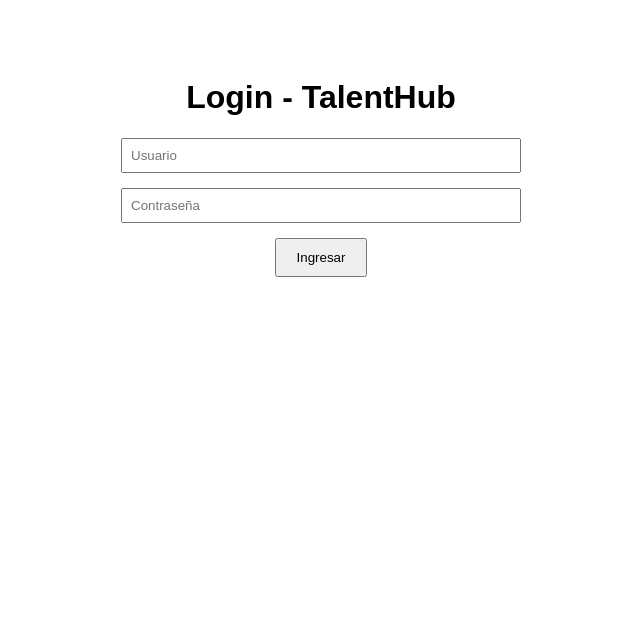
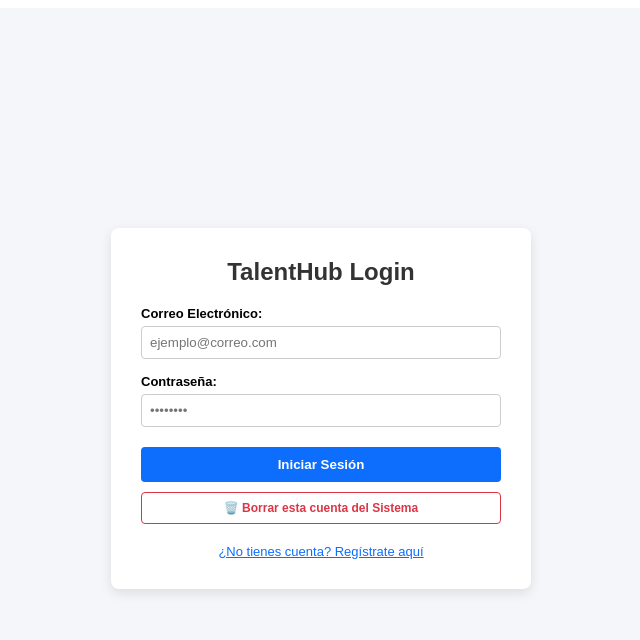
Before and after one commit to mrc3lo/Talent-Hub-1.2, a React (Vite) app: page / in a window 1280 px wide. Shown: the top 640 px of the page, without its empty margins (319-959 px from the left). Built offline with nearby package versions, Linux system fonts and the light colour scheme.

Commit message:
hasheo de contraseñas

```diff
--- /dev/null
+++ b/electron/ipc/users_db.json
@@ -0,0 +1,6 @@
+[
+  {
+    "username": "mati.carrascodv@gmail.com",
+    "password": "5eec61d2b0093b3d393eeecb661067263481a0bc6012095fd57ed9a96a8d3ede"
+  }
+]
--- a/src/pages/LoginPage.jsx
+++ b/src/pages/LoginPage.jsx
@@ -1,62 +1,168 @@
-// src/pages/LoginPage.jsx
 import React, { useState } from 'react';
 
-const LoginPage = ({ onLoginSuccess }) => {
+export default function LoginPage({ onLoginSuccess }) {
+  const [isRegisterMode, setIsRegisterMode] = useState(false);
   const [username, setUsername] = useState('');
   const [password, setPassword] = useState('');
-  const [error, setError] = useState('');
+  const [message, setMessage] = useState('');
+  const [isSuccess, setIsSuccess] = useState(false);
 
-  const handleLogin = (e) => {
+  // Nuevo estado para la confirmación interactiva en el botón sin usar ventanas nativas
+  const [isConfirmingDelete, setIsConfirmingDelete] = useState(false);
+
+  const handleSubmit = async (e) => {
     e.preventDefault();
-    setError('');
+    setMessage('');
+    setIsSuccess(false);
 
-    // Limpiamos el texto ingresado para evitar fallas por espacios o mayúsculas
-    const cleanUsername = username.trim().toLowerCase();
-    const cleanPassword = password.trim();
+    if (!username || !password) {
+      setMessage('Por favor, complete todos los campos.');
+      return;
+    }
 
-    // Validación ultra segura que acepta tanto el identificador como el correo simulado
-    if (
-      (cleanUsername === 'admin') &&
-      cleanPassword === 'admin123'
-    ) {
+    if (isRegisterMode) {
+      try {
+        const response = await window.api.invoke('auth:register', { username, password });
+        setMessage(response.message);
+        setIsSuccess(response.success);
+
+        if (response.success) {
+          setUsername('');
+          setPassword('');
+        }
+      } catch (error) {
+        setMessage('Error al intentar registrar el usuario.');
+      }
+    } else {
+      try {
+        const response = await window.api.invoke('auth:login', { username, password });
+        setIsSuccess(response.success);
+        setMessage(response.message);
+        if (response.success) {
           onLoginSuccess();
-    } else {
-      setError('Usuario o contraseña incorrectos.');
+        }
+      } catch (error) {
+        setMessage('Error al intentar iniciar sesión.');
+      }
+    }
+  };
+
+  const handleEliminarCuenta = async (e) => {
+    e.preventDefault();
+    setMessage('');
+
+    if (!username) {
+      setMessage('Escribe el correo en el campo de arriba para poder borrarlo.');
+      setIsSuccess(false);
+      setIsConfirmingDelete(false);
+      return;
+    }
+
+    // Primer clic: Activa el modo de confirmación visual en el botón
+    if (!isConfirmingDelete) {
+      setIsConfirmingDelete(true);
+      return;
+    }
+
+    // Segundo clic: Ejecuta la acción directamente sin congelar los hilos de Electron
+    try {
+      const response = await window.api.invoke('auth:delete', { username });
+      setIsSuccess(response.success);
+      setMessage(response.message);
+
+      // Limpieza segura de estados
+      setUsername('');
+      setPassword('');
+      setIsConfirmingDelete(false);
+    } catch (error) {
+      setMessage('Error al intentar eliminar el usuario.');
+      setIsSuccess(false);
+      setIsConfirmingDelete(false);
     }
   };
 
   return (
-    <div style={{ padding: '50px', textAlign: 'center', maxWidth: '400px', margin: '0 auto' }}>
-      <h1>Login - TalentHub</h1>
+    <div style={{ display: 'flex', justifyContent: 'center', alignItems: 'center', height: '100vh', fontFamily: 'sans-serif', backgroundColor: '#f4f6f9' }}>
+      <div style={{ padding: '30px', width: '100%', maxWidth: '360px', backgroundColor: '#fff', borderRadius: '8px', boxShadow: '0 4px 12px rgba(0,0,0,0.1)' }}>
+        <h2 style={{ textAlign: 'center', marginTop: 0, color: '#333' }}>
+          {isRegisterMode ? 'Crear Cuenta' : 'TalentHub Login'}
+        </h2>
 
-      <form onSubmit={handleLogin}>
+        <form onSubmit={handleSubmit} style={{ marginTop: '20px' }}>
           <div style={{ marginBottom: '15px' }}>
+            <label style={{ display: 'block', marginBottom: '5px', fontWeight: 'bold', fontSize: '13px' }}>Correo Electrónico:</label>
             <input
               type="text"
-            placeholder="Usuario"
+              placeholder="ejemplo@correo.com"
               value={username}
-            onChange={(e) => setUsername(e.target.value)}
-            required
-            style={{ padding: '8px', width: '100%', boxSizing: 'border-box' }}
+              onChange={(e) => {
+                setUsername(e.target.value);
+                if (isConfirmingDelete) setIsConfirmingDelete(false); // Resetea si cambia el texto
+              }}
+              style={{ width: '100%', padding: '8px', boxSizing: 'border-box', borderRadius: '4px', border: '1px solid #ccc', backgroundColor: '#fff', color: '#000' }}
             />
           </div>
-        <div style={{ marginBottom: '15px' }}>
+
+          <div style={{ marginBottom: '20px' }}>
+            <label style={{ display: 'block', marginBottom: '5px', fontWeight: 'bold', fontSize: '13px' }}>Contraseña:</label>
             <input
               type="password"
-            placeholder="Contraseña"
+              placeholder="••••••••"
               value={password}
               onChange={(e) => setPassword(e.target.value)}
-            required
-            style={{ padding: '8px', width: '100%', boxSizing: 'border-box' }}
+              style={{ width: '100%', padding: '8px', boxSizing: 'border-box', borderRadius: '4px', border: '1px solid #ccc', backgroundColor: '#fff', color: '#000' }}
             />
           </div>
-        <button type="submit" style={{ padding: '10px 20px', cursor: 'pointer' }}>
-          Ingresar
+
+          <button type="submit" style={{ width: '100%', padding: '10px', backgroundColor: isRegisterMode ? '#198754' : '#0d6efd', color: '#fff', border: 'none', borderRadius: '4px', fontWeight: 'bold', cursor: 'pointer', marginBottom: '10px' }}>
+            {isRegisterMode ? 'Registrar Usuario' : 'Iniciar Sesión'}
           </button>
+
+          {/* Botón dinámico con confirmación integrada */}
+          {!isRegisterMode && (
+            <button
+              type="button"
+              onClick={handleEliminarCuenta}
+              style={{
+                width: '100%',
+                padding: '8px',
+                backgroundColor: isConfirmingDelete ? '#dc3545' : '#fff',
+                color: isConfirmingDelete ? '#fff' : '#dc3545',
+                border: '1px solid #dc3545',
+                borderRadius: '4px',
+                fontWeight: 'bold',
+                fontSize: '12px',
+                cursor: 'pointer',
+                transition: 'background-color 0.2s, color 0.2s'
+              }}
+            >
+              {isConfirmingDelete ? '⚠️ ¿Seguro? Haz clic de nuevo para borrar' : '🗑️ Borrar esta cuenta del Sistema'}
+            </button>
+          )}
         </form>
-      {error && <p style={{ color: 'red', marginTop: '15px', fontWeight: 'bold' }}>{error}</p>}
+
+        {message && (
+          <div style={{ marginTop: '15px', padding: '10px', fontSize: '13px', borderRadius: '4px', backgroundColor: isSuccess ? '#d1e7dd' : '#f8d7da', color: isSuccess ? '#0f5132' : '#842029', textAlign: 'center' }}>
+            {message}
+          </div>
+        )}
+
+        <div style={{ marginTop: '20px', display: 'flex', flexDirection: 'column', gap: '10px', textAlign: 'center', fontSize: '13px' }}>
+          <span
+            onClick={() => {
+              setIsRegisterMode(!isRegisterMode);
+              setMessage('');
+              setIsSuccess(false);
+              setUsername('');
+              setPassword('');
+              setIsConfirmingDelete(false);
+            }}
+            style={{ color: '#0d6efd', cursor: 'pointer', textDecoration: 'underline' }}
+          >
+            {isRegisterMode ? '¿Ya tienes cuenta? Inicia sesión aquí' : '¿No tienes cuenta? Regístrate aquí'}
+          </span>
+        </div>
+      </div>
     </div>
   );
-};
-
-export default LoginPage;
+}
```
Also changed, not shown: electron/ipc/auth.cjs (+93 -16 lines), electron/preload.cjs (+9 -3 lines), 1 other file (tests, documents, lock files or other folders). Lines whose indentation alone changed are shown as unchanged.
